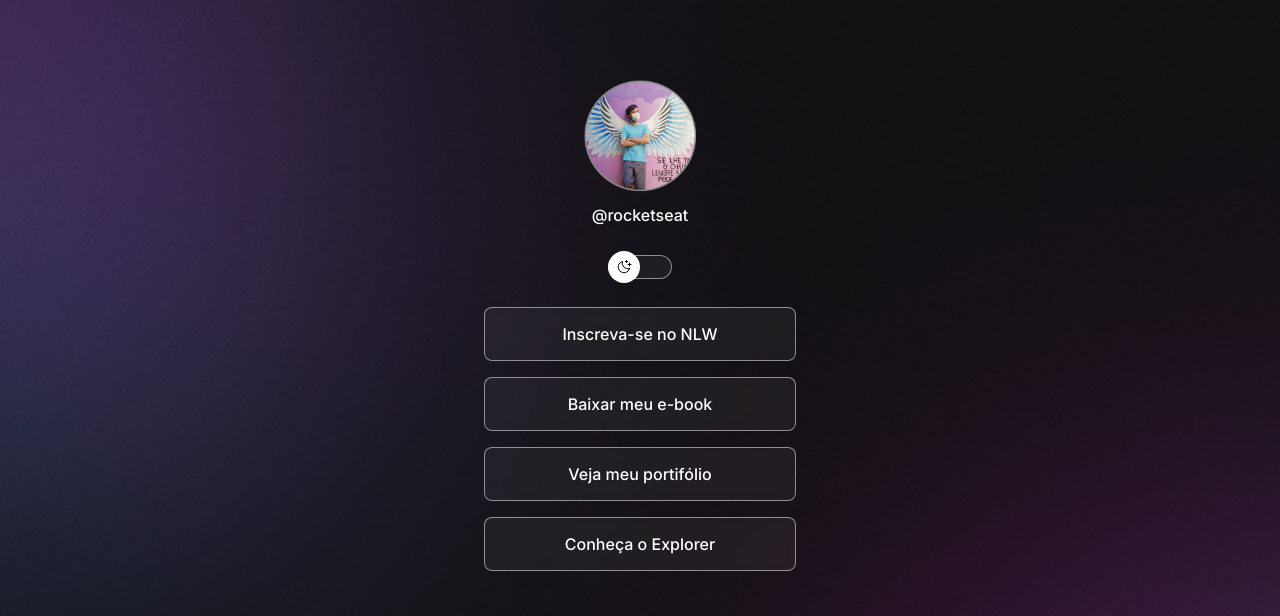
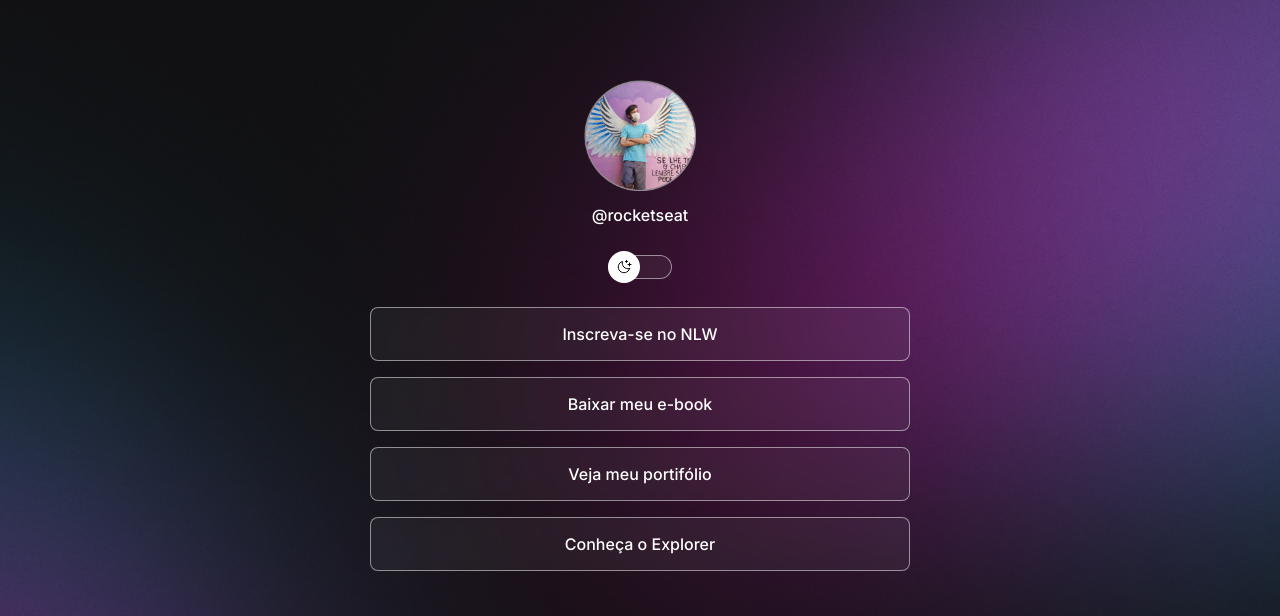
Before and after one commit to VictorPz/projeto-devlink, a plain HTML site: page index.html in a window 1280 px wide. Shown: the top 616 px of the page. Drawn offline with nearby package versions, Linux system fonts and the light colour scheme.

Commit message:
pequenas mudanças e ajuste do projeto com media queries

```diff
--- a/style.css
+++ b/style.css
@@ -26,16 +26,18 @@
 }
 
 body * {
-    font-family: 'Inter', sans-serif;
+  font-family: "Inter", sans-serif;
   color: var(--text-color);
 }
 
 body {
   background: var(--bg-url) no-repeat top center/cover;
+  height: 100vh;
 }
 
 #container {
-    width: 360px;
+  width: 100%;
+  max-width: 588px;
   margin: 56px auto 0;
   padding: 0 24px;
 }
@@ -77,7 +79,6 @@ body {
   top: 50%;
   z-index: 1;
   transform: translateY(-50%);
-
 }
 
 #switch span {
@@ -107,7 +108,7 @@ ul {
   padding: 24px 0px;
 }
 
-ul li a{
+ul li a {
   display: flex;
   align-items: center;
   justify-content: center;
@@ -162,3 +163,13 @@ footer {
   font-size: 14px;
   font-weight: 400px;
 }
+
+@media (min-width: 700px) {
+  :root {
+    --bg-url: url("./assets/desktopbg-darkmode.jpg");
+  }
+
+  .light {
+    --bg-url: url("./assets/desktopbg-lightmode.jpg");
+  }
+}
```
Also changed, not shown: assets/desktopbg-darkmode.jpg (added), assets/desktopbg-lightmode.jpg (added), 2 other files. Lines whose indentation alone changed are shown as unchanged.
